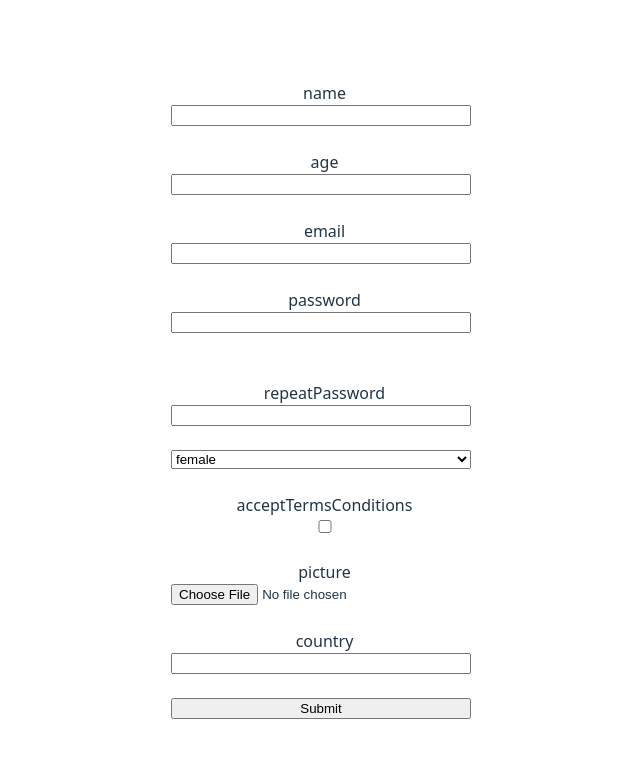
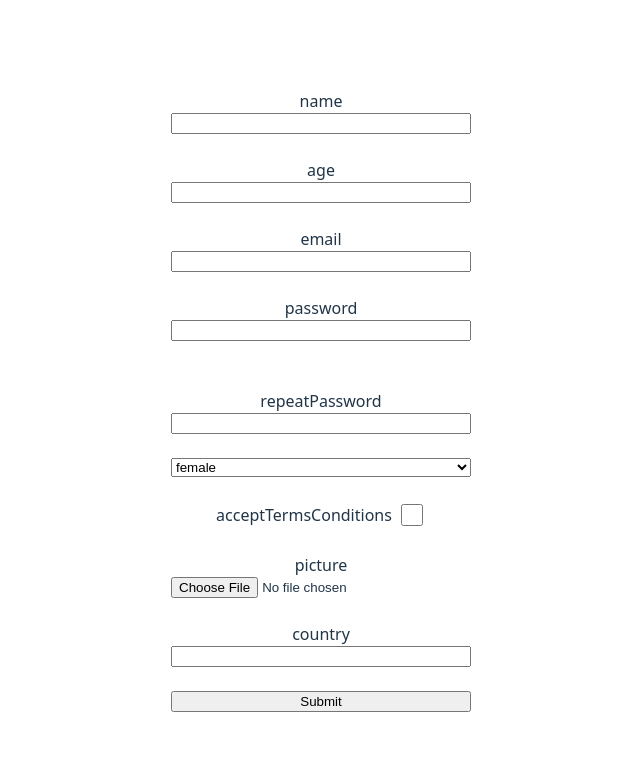
Before and after one commit to TimofeyNaryshkin/REACT2025Q1, a React (Vite) app in the folder rs-react-app/: page /uncontrolled-form in a window 1280 px wide. Shown: the top 758 px of the page, without its empty margins (319-959 px from the left). Built offline with nearby package versions, Linux system fonts and the light colour scheme.

Commit message:
styles: add styles

```diff
--- a/rs-react-app/src/App.css
+++ b/rs-react-app/src/App.css
@@ -42,6 +42,11 @@ input {
   width: 300px;
 }
 
+input[type='checkbox'] {
+  width: 22px;
+  height: 22px;
+}
+
 label {
   display: grid;
 }
--- a/rs-react-app/src/components/UI/FromField.tsx
+++ b/rs-react-app/src/components/UI/FromField.tsx
@@ -26,7 +26,18 @@ const FormField: FC<Partial<FormFieldProps>> = ({
   const countries = useAppSelector((state) => state.countries);
   return (
     <>
-      <label>
+      <label
+        style={
+          name === 'acceptTermsConditions'
+            ? {
+                display: 'flex',
+                justifyContent: 'center',
+                alignItems: 'center',
+                gap: '5px',
+              }
+            : undefined
+        }
+      >
         {name}{' '}
         <input
           onChange={onChange}
```
